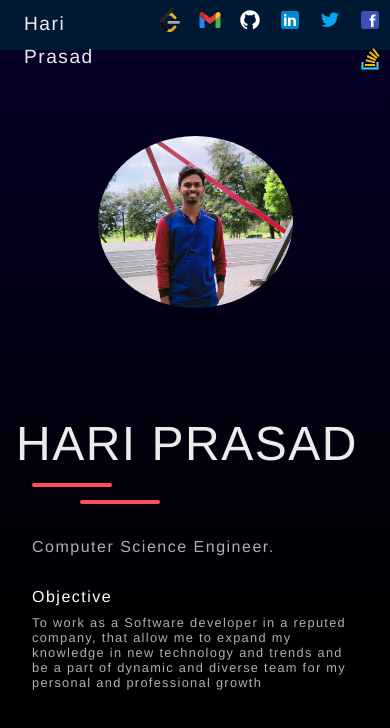
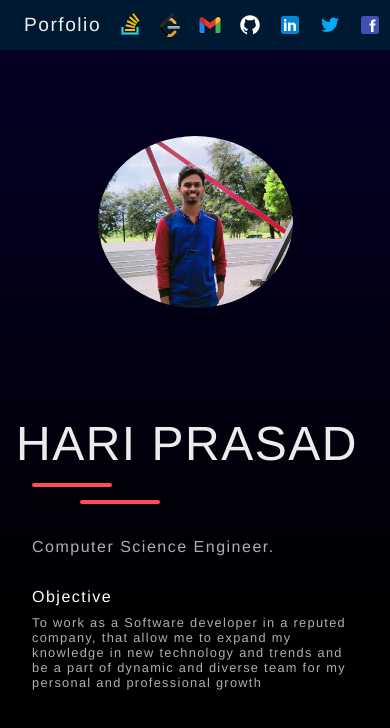
Before and after one commit to Hariprasad36825/Portfolio, a plain HTML site: page index.html in a window 390 px wide. Drawn offline with Linux system fonts and the light colour scheme.

Commit message:
Modification for mobile preview(icons)

```diff
--- a/css/home.css
+++ b/css/home.css
@@ -27,6 +27,7 @@ body::-webkit-scrollbar {
   justify-content: space-between;
   /* position: fixed; */
   background-color: #001933;
+  align-items: center;
 }
 
 .navbar .name {
--- a/index.html
+++ b/index.html
@@ -38,7 +38,7 @@
 <body>
     <div class="body">
         <div class="navbar">
-            <h4 class="name">Hari Prasad</h4>
+            <h4 class="name">Porfolio</h4>
             <div class="iconDiv">
                 <a href="https://www.facebook.com/profile.php?id=100014070841959" target="_blank"
                     rel="noopener noreferrer"><img src="assets/svg/facebook.svg" alt="facebook" class="icons"></a>
@@ -410,6 +410,9 @@
                             <div class="desc">
                                 A part time free lancer at fiverr.
                             </div>
+                            <div class="desc mt-1">
+                                link: <a href="https://www.fiverr.com/hariprasad36825">fiverr profile</a>
+                            </div>
                         </div>
                     </div>
                 </div>
```
